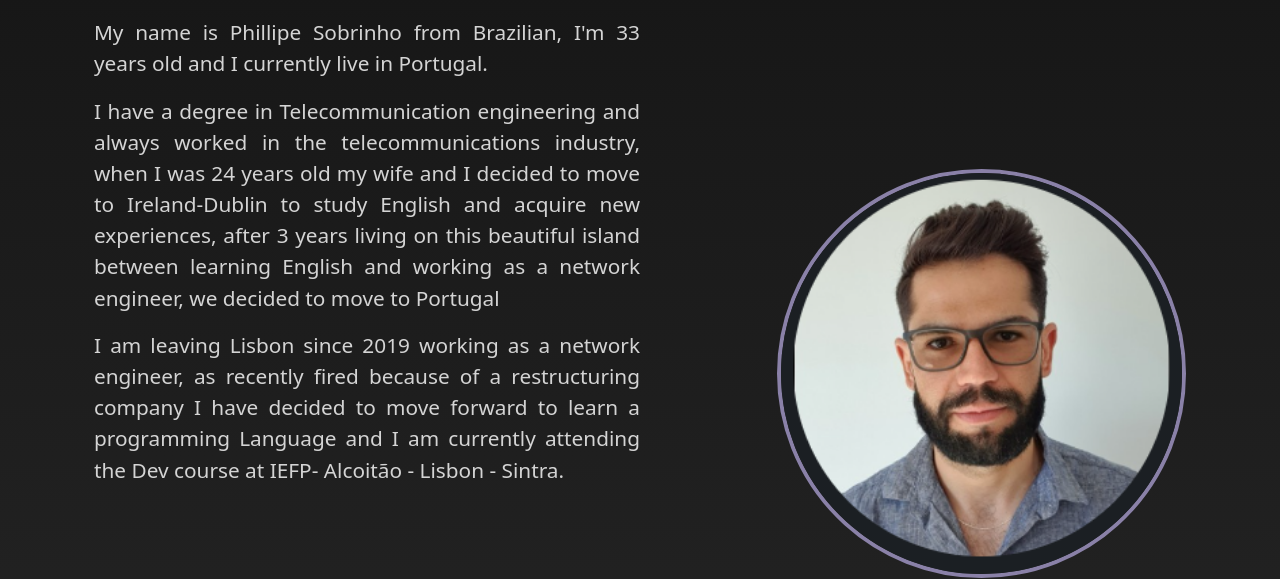
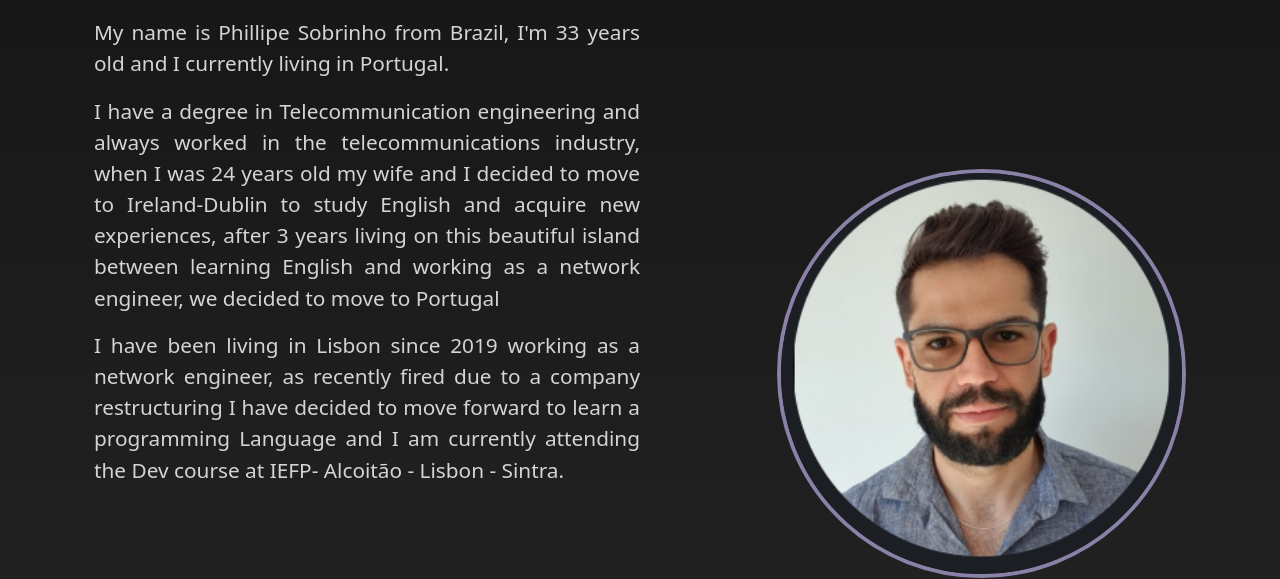
Before and after one commit to phillipesobrinho/Autobiografia, a plain HTML site: page index.html in a window 1280 px wide. Shown: the part 237-816 px from the top of the page. Drawn offline with nearby package versions, Linux system fonts and the light colour scheme.

Commit message:
Update index.html

```diff
--- a/index.html
+++ b/index.html
@@ -31,7 +31,7 @@
     <div class="container g-5 sobre" id="s-sobre">
         <div class="itens-sobre">
             <h1>Who I am?</h1>
-           <p>My name is Phillipe Sobrinho from Brazilian, I'm 33 years old and I currently live in Portugal.</p> <p> I have a degree in Telecommunication engineering and always worked in the telecommunications industry, when I was 24 years old my wife and I decided to move to Ireland-Dublin to study English and acquire new experiences, after 3 years living on this beautiful island between learning English and working as a network engineer, we decided to move to Portugal</p> <p>I am leaving Lisbon since 2019 working as a network engineer, as recently fired because of a restructuring company I have decided to move forward to learn a programming Language and I am currently attending the Dev course at IEFP- Alcoitão - Lisbon - Sintra.</p>
+           <p>My name is Phillipe Sobrinho from Brazil, I'm 33 years old and I currently living in Portugal.</p> <p> I have a degree in Telecommunication engineering and always worked in the telecommunications industry, when I was 24 years old my wife and I decided to move to Ireland-Dublin to study English and acquire new experiences, after 3 years living on this beautiful island between learning English and working as a network engineer, we decided to move to Portugal</p> <p>I have been living in Lisbon since 2019 working as a network engineer, as recently fired due to a company restructuring I have decided to move forward to learn a programming Language and I am currently attending the Dev course at IEFP- Alcoitão - Lisbon - Sintra.</p>
             <br> <br>
         </div>
         <div class="img-sobre">
```
